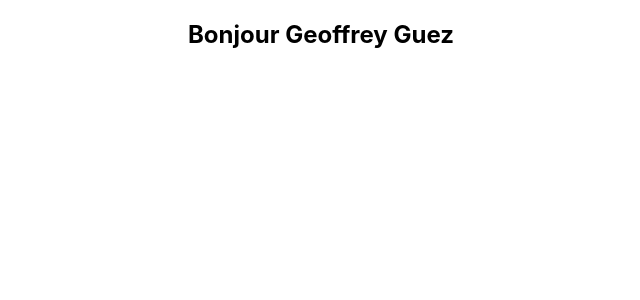
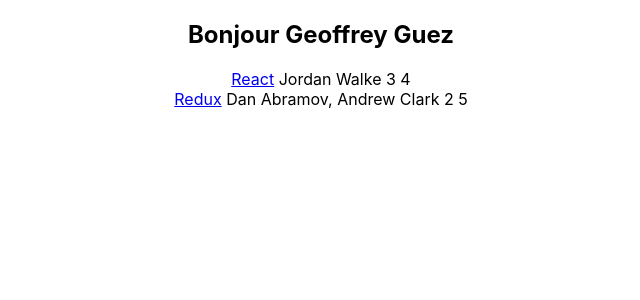
Before and after one commit to 11Geoffreyg/roadToReact, a React (Create React App) app: page / in a window 1280 px wide. Shown: the top 300 px of the page, without its empty margins (319-959 px from the left). Built offline with nearby package versions, Linux system fonts and the light colour scheme.

Commit message:
first array

```diff
--- a/src/App.js
+++ b/src/App.js
@@ -1,11 +1,44 @@
 import React from 'react';
 import './App.css';
 
+
+const helloworld = 'Bonjour';
+const list = [
+  {
+    title: 'React',
+    url: 'https://reactjs.org/',
+    author: 'Jordan Walke',
+    num_comments: 3,
+    points: 4,
+    objectID: 0,
+  },
+  {
+    title: 'Redux',
+    url: 'https://redux.js.org/',
+    author: 'Dan Abramov, Andrew Clark',
+    num_comments: 2,
+    points: 5,
+    objectID: 1,
+  },
+];
+
+
 function App(props) {
-  const helloworld = 'Bonjour';
   return (
     <div className="App">
       <h2>{helloworld} {props.user}</h2>
+      {list.map(function(item){
+        return (
+          <div key={item.objectID}>
+            <span>
+              <a href={item.url}>{item.title}</a>
+            </span>
+            <span> {item.author} </span>
+            <span>{item.num_comments} </span>
+            <span>{item.points} </span>
+          </div>
+        );
+      })}
     </div>
   );
 }
```
